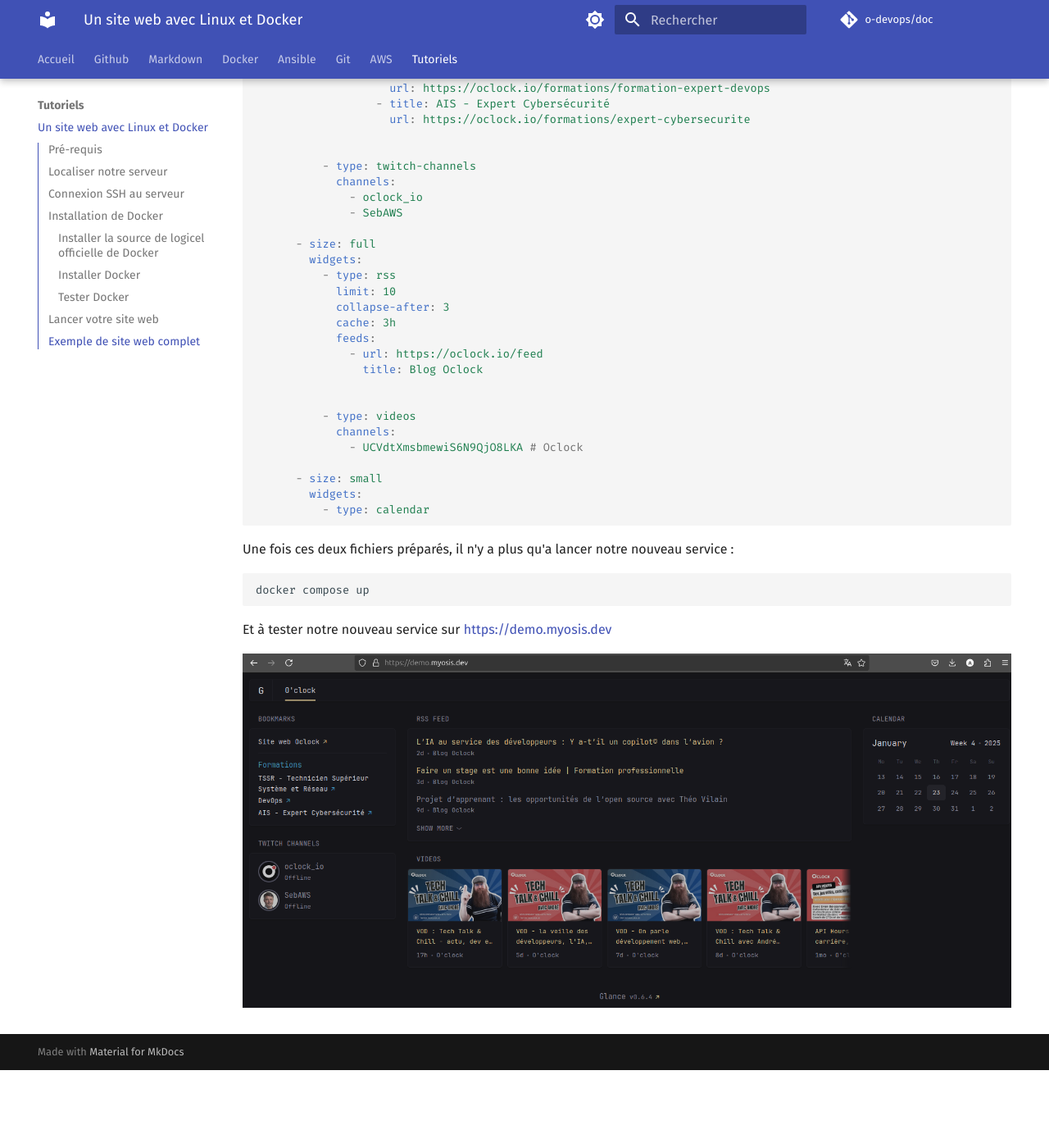
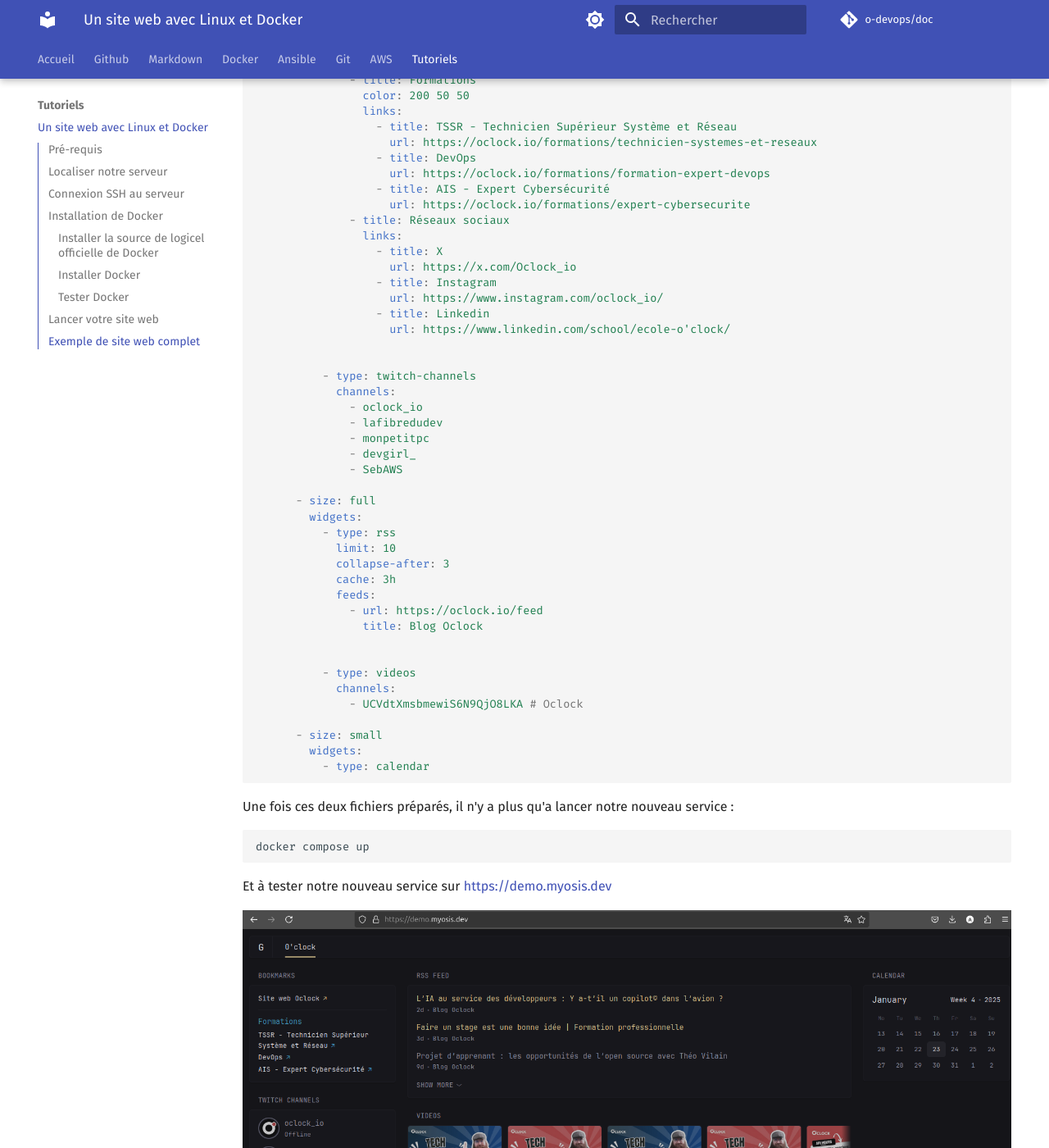
Before and after one commit to o-devops/doc, an MkDocs documentation site: the page built from docs/tutoriels/website-with-linux-docker.md, in a window 1280 px wide and 1400 px high, scrolled down 5099 px. Shown: the whole window at 82% size. Built offline with MkDocs 1.6.1 and Material for MkDocs 9.7.7, drawn with Linux system fonts in a browser that asks for light colours; comment, search, counter and statistics services are not loaded; before the commit the page ends 6404 px from its top, so only the background shows below that; some of the changed text lies outside the part shown.

Commit message:
feat: add footers and note to speak about Oclock (#59)

```diff
--- a/docs/tutoriels/website-with-linux-docker.md
+++ b/docs/tutoriels/website-with-linux-docker.md
@@ -6,9 +6,14 @@
   - ssh
   - dns
 
+hide:
+  - footer
 ---
 
 # Mettre en ligne un site web avec Linux et Docker
+
+!!! note
+    Ce tutoriel vous est proposé par l'équipe de l'École O'clock, vous pouvez découvrir nos formations en infrastructures, systèmes et réseaux en cliquant [ici](https://oclock.io/categorieformation/systemes-reseaux)
 
 Dans ce tutoriel nous allons mettre en ligne un site web simple en utilisant Linux et Docker.
 
@@ -199,11 +204,22 @@
                     url: https://oclock.io/formations/formation-expert-devops
                   - title: AIS - Expert Cybersécurité
                     url: https://oclock.io/formations/expert-cybersecurite
+              - title: Réseaux sociaux
+                links:
+                  - title: X
+                    url: https://x.com/Oclock_io
+                  - title: Instagram
+                    url: https://www.instagram.com/oclock_io/
+                  - title: Linkedin
+                    url: https://www.linkedin.com/school/ecole-o'clock/
 
 
           - type: twitch-channels
             channels:
               - oclock_io
+              - lafibredudev
+              - monpetitpc
+              - devgirl_
               - SebAWS
 
       - size: full
--- a/mkdocs.yml
+++ b/mkdocs.yml
@@ -5,6 +5,8 @@
 
 repo_name: o-devops/doc
 repo_url: https://github.com/o-devops/doc
+
+copyright: Retrouvez toute les formations O'clock sur <a href=https://oclock.io>le site oclock.io</a>
 
 theme:
   name: material
@@ -32,6 +34,9 @@
     - navigation.tabs
     - navigation.tabs.sticky
     - toc.integrate
+    - navigation.footer
+    - navigation.top
+    - header.autohide
 
 nav:
   - Accueil: /doc/
```
